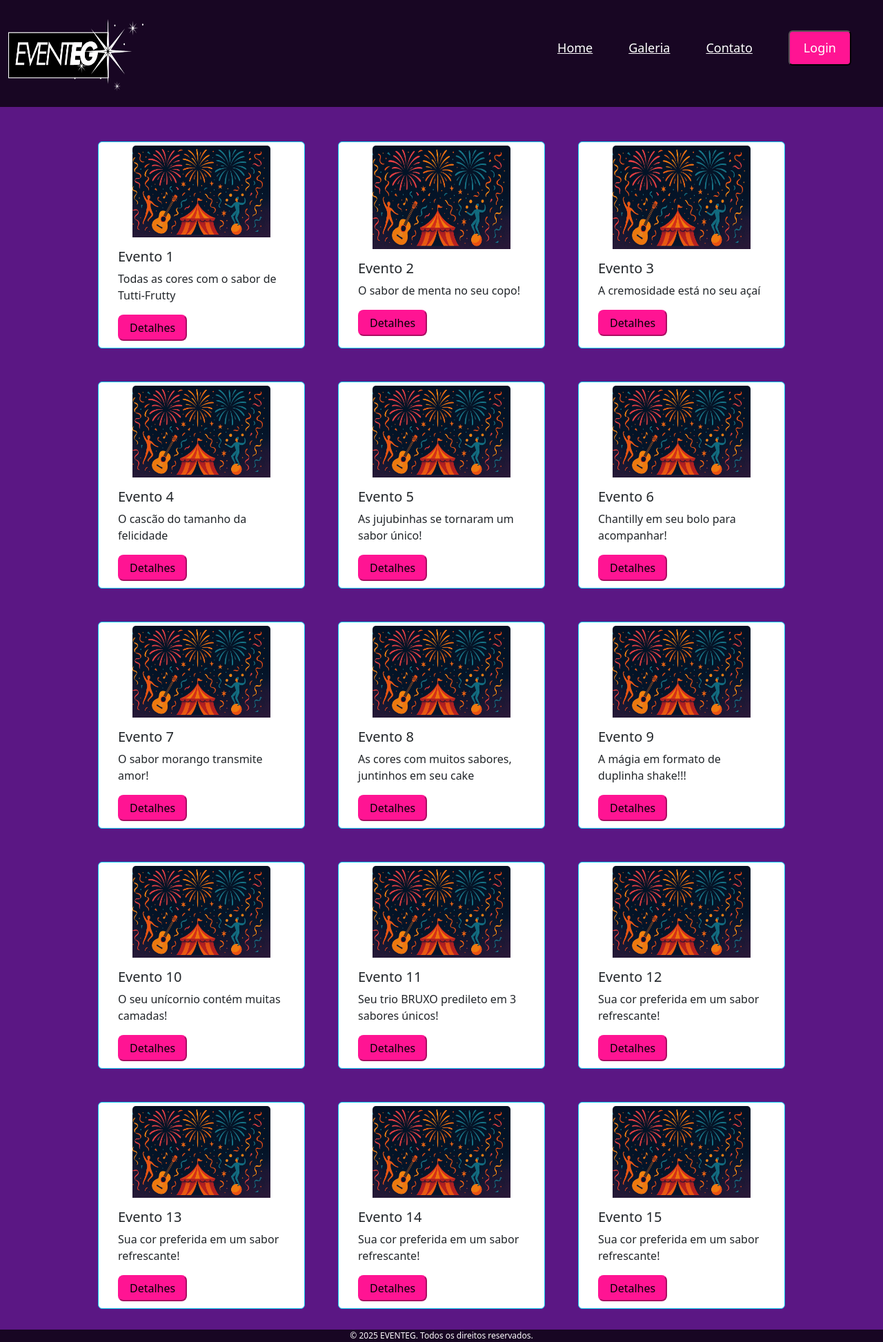
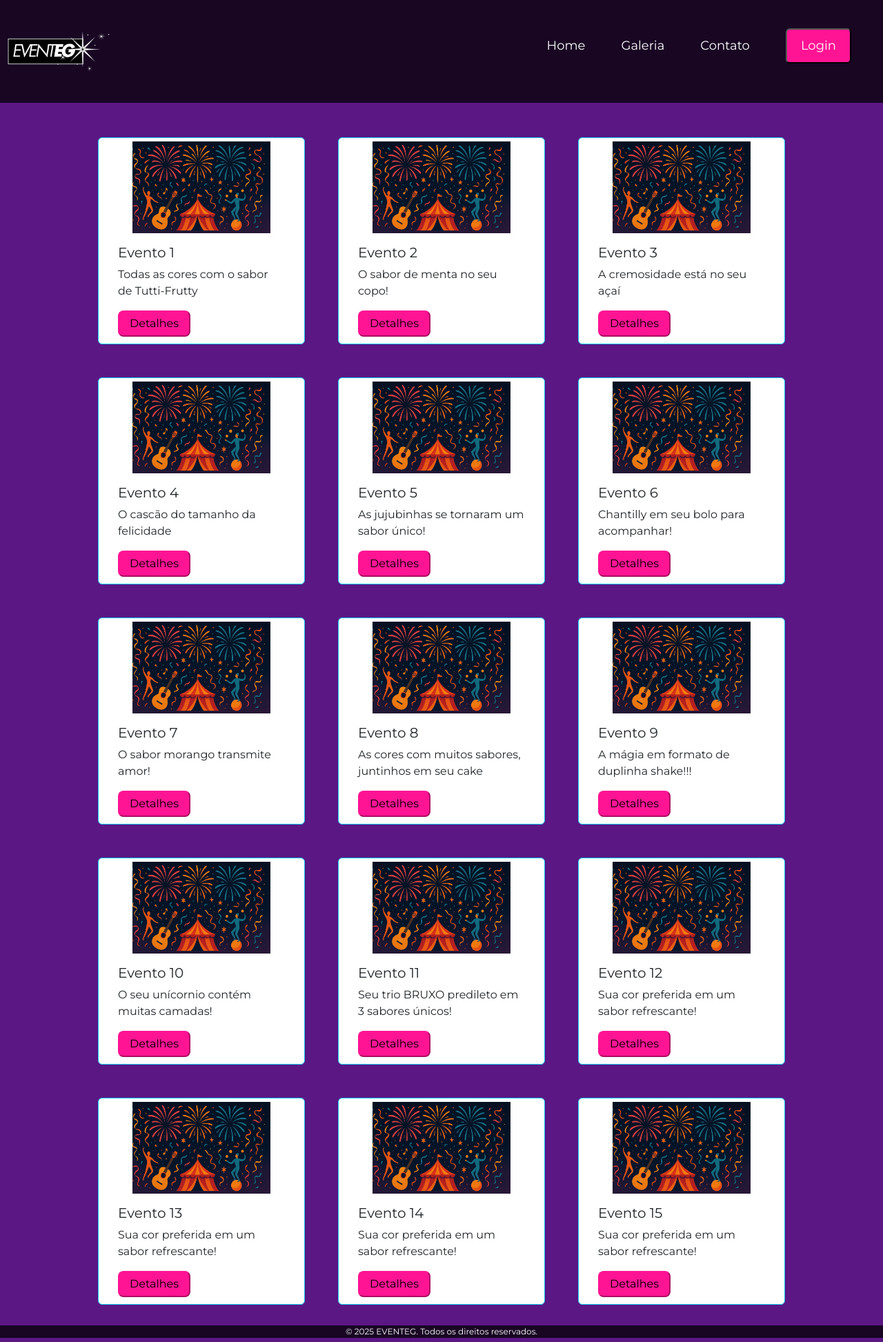
Before and after one commit to Gisele-Nuness/projeto-cadastro-de-eventos, a PHP site: page /galeria.html in a window 1280 px wide. Shown: the whole page at 69% size. Run offline with PHP 8.4, Linux system fonts and the light colour scheme.

Commit message:
melhorias no cabeçalho da galeria

```diff
--- a/contato.html
+++ b/contato.html
@@ -4,7 +4,7 @@
     <meta charset="UTF-8">
     <meta name="viewport" content="width=device-width, initial-scale=1.0">
     <title>EVENTEG</title>
-    <link rel="stylesheet" href="./css/index.css">
+
     <link rel="stylesheet" href="./css/reset.css">
     <link rel="stylesheet" href="./css/contato.css">
 </head>
--- a/css/cabecalho.css
+++ b/css/cabecalho.css
@@ -2,7 +2,7 @@
     width: 150px;
 
 }
-.cabecalho {
+header .cabecalho {
     display: flex;
     flex-direction: row;
     justify-content: space-between;
@@ -12,54 +12,54 @@
 
 }
 
-nav ul {
+header .cabecalho nav ul {
     display: flex;
     align-items: center;
-    padding: 10px;
-    font-size: 18px;
+    padding: 10px !important;
+    font-size: 18px !important;
 }
 
- nav ul li a {
-    padding: 11px 6px;
+header .cabecalho nav ul li a {
+    padding: 11px 6px !important;
     transition: .2s;
     display: inline-block;
-    margin: 20px;
+    margin: 20px !important;
     color: #fff;
     transition: 0.1s ease-in-out;
  }
 
-nav ul li a:hover {
+header .cabecalho nav ul li a:hover {
     transform: scale(1.1);
-    padding: 10px;
-    border-radius: 10px;
+    padding: 10px !important;
+    border-radius: 10px !important;
 }
 
-.btn-login {
+header .cabecalho .btn-login {
     background-color: 	#FF1493;
     border-radius: 6px;
-    padding: 10px 20px;
+    padding: 10px 20px !important;
     color: #fff;
     transition: 0.1s ease-in-out;
 }
 
-.btn-login:hover {
+header .cabecalho .btn-login:hover {
     transform: scale(1.1);
     cursor: pointer;
 }
 
-.menu {
+header .cabecalho .menu {
     display: none;
     width: 60px;
     height: 60px;
     align-self: flex-end;
 }
 
-nav label {
+header .cabecalho nav label {
     display: flex;
     flex-direction: column;
 }
 
-.hamburguer {
+header .cabecalho .hamburguer {
     background-color: #fff;
     position: relative;
     display: block;
--- a/css/galeria.css
+++ b/css/galeria.css
@@ -12,11 +12,11 @@
     background-color: #5b1784 !important;
 }
 
-img{
-    width: 200px !important;
-    height: 150px !important;
-    align-self: center !important;
-    margin-top: 5px !important;
+.imagem{
+    width: 200px;
+    height: 150px;
+    align-self: center;
+    margin-top: 5px;
 }
 
 .container {
--- a/css/reset.css
+++ b/css/reset.css
@@ -5,10 +5,10 @@
 }
 
 ul {
-    list-style: none;
+    list-style: none !important;
 }
 
 a {
-    text-decoration: none;
+    text-decoration: none !important;
     color: #000000;
 }
--- a/galeria.html
+++ b/galeria.html
@@ -5,17 +5,19 @@
     <meta charset="UTF-8">
     <meta name="viewport" content="width=device-width, initial-scale=1.0">
     <title>EVENTEG</title>
-    <link rel="stylesheet" href="./css/galeria.css">
-    <link rel="stylesheet" href="./css/reset.css">
+
     <link rel="shortcut icon" href="./img/logo-white.PNG" type="image/x-icon">
 
     <link href="https://cdn.jsdelivr.net/npm/bootstrap@5.3.3/dist/css/bootstrap.min.css" rel="stylesheet"
         integrity="sha384-QWTKZyjpPEjISv5WaRU9OFeRpok6YctnYmDr5pNlyT2bRjXh0JMhjY6hW+ALEwIH" crossorigin="anonymous">
 
+    <link rel="stylesheet" href="./css/reset.css">
+    <link rel="stylesheet" href="./css/galeria.css">
+    <link rel="stylesheet" href="./css/cabecalho.css">
 
-        <link rel="preconnect" href="https://fonts.googleapis.com">
-        <link rel="preconnect" href="https://fonts.gstatic.com" crossorigin>
-        <link href="https://fonts.googleapis.com/css2?family=Lexend:wght@100..900&display=swap" rel="stylesheet">
+    <link rel="preconnect" href="https://fonts.googleapis.com">
+    <link rel="preconnect" href="https://fonts.gstatic.com" crossorigin>
+    <link href="https://fonts.googleapis.com/css2?family=Lexend:wght@100..900&display=swap" rel="stylesheet">
 </head>
 
 <body class="body">
@@ -24,7 +26,6 @@
         <section class="cabecalho">
             <a href="#" class="logo">
                 <img src="./img/logo-black.PNG" alt="logo-eventeg" class="img-logo">
-                <link rel="stylesheet" href="./css/cabecalho.css">
             </a>
 
             <nav>
@@ -55,7 +56,7 @@
             <div class="row  row-cols-4 row-cols-md-2 gap-5">
 
                 <div class="card border-info" style="width: 300px; height: 300px;">
-                    <img src="./img/bg-galeria.png" class="card-img-top img-card" alt="...">
+                    <img class="imagem" src="./img/bg-galeria.png" class="card-img-top img-card" alt="...">
                     <div class="card-body">
                         <h5 class="card-title">Evento 1</h5>
                         <p class="card-text">Todas as cores com o sabor de Tutti-Frutty</p>
@@ -66,7 +67,7 @@
                 </div>
 
                 <div class="card border-info" style="width: 300px; height: 300px;">
-                    <img src="./img/bg-galeria.png" class="card-img-top img-card" alt="...">
+                    <img class="imagem" src="./img/bg-galeria.png" class="card-img-top img-card" alt="...">
                     <div class="card-body">
                         <h5 class="card-title">Evento 2</h5>
                         <p class="card-text">O sabor de menta no seu copo!</p>
@@ -77,7 +78,7 @@
                 </div>
 
                 <div class="card border-info" style="width: 300px; height: 300px;">
-                    <img src="./img/bg-galeria.png" class="card-img-top img-card" alt="...">
+                    <img class="imagem" src="./img/bg-galeria.png" class="card-img-top img-card" alt="...">
                     <div class="card-body">
                         <h5 class="card-title">Evento 3</h5>
                         <p class="card-text">A cremosidade está no seu açaí</p>
@@ -88,7 +89,7 @@
                 </div>
 
                 <div class="card border-info" style="width: 300px; height: 300px;">
-                    <img src="./img/bg-galeria.png" class="card-img-top img-card" alt="...">
+                    <img class="imagem" src="./img/bg-galeria.png" class="card-img-top img-card" alt="...">
                     <div class="card-body">
                         <h5 class="card-title">Evento 4</h5>
                         <p class="card-text">O cascão do tamanho da felicidade</p>
@@ -99,7 +100,7 @@
                 </div>
 
                 <div class="card border-info" style="width: 300px; height: 300px;">
-                    <img src="./img/bg-galeria.png" class="card-img-top img-card" alt="...">
+                    <img class="imagem" src="./img/bg-galeria.png" class="card-img-top img-card" alt="...">
                     <div class="card-body">
                         <h5 class="card-title">Evento 5</h5>
                         <p class="card-text">As jujubinhas se tornaram um sabor único!</p>
@@ -110,7 +111,7 @@
                 </div>
 
                 <div class="card border-info" style="width: 300px; height: 300px;">
-                    <img src="./img/bg-galeria.png" class="card-img-top img-card" alt="...">
+                    <img class="imagem" src="./img/bg-galeria.png" class="card-img-top img-card" alt="...">
                     <div class="card-body">
                         <h5 class="card-title">Evento 6</h5>
                         <p class="card-text">Chantilly em seu bolo para acompanhar!</p>
@@ -121,7 +122,7 @@
                 </div>
 
                 <div class="card border-info" style="width: 300px; height: 300px;">
-                    <img src="./img/bg-galeria.png" class="card-img-top img-card" alt="...">
+                    <img class="imagem" src="./img/bg-galeria.png" class="card-img-top img-card" alt="...">
                     <div class="card-body">
                         <h5 class="card-title">Evento 7</h5>
                         <p class="card-text">O sabor morango transmite amor!</p>
@@ -132,7 +133,7 @@
                 </div>
 
                 <div class="card border-info" style="width: 300px; height: 300px;">
-                    <img src="./img/bg-galeria.png" class="card-img-top img-card" alt="...">
+                    <img class="imagem" src="./img/bg-galeria.png" class="card-img-top img-card" alt="...">
                     <div class="card-body">
                         <h5 class="card-title">Evento 8</h5>
                         <p class="card-text">As cores com muitos sabores, juntinhos em seu cake</p>
@@ -143,7 +144,7 @@
                 </div>
 
                 <div class="card border-info" style="width: 300px; height: 300px;">
-                    <img src="./img/bg-galeria.png" class="card-img-top img-card" alt="...">
+                    <img class="imagem" src="./img/bg-galeria.png" class="card-img-top img-card" alt="...">
                     <div class="card-body">
                         <h5 class="card-title">Evento 9</h5>
                         <p class="card-text">A mágia em formato de duplinha shake!!!</p>
@@ -155,7 +156,7 @@
                 </div>
 
                 <div class="card border-info" style="width: 300px; height: 300px;">
-                    <img src="./img/bg-galeria.png" class="card-img-top img-card" alt="...">
+                    <img class="imagem" src="./img/bg-galeria.png" class="card-img-top img-card" alt="...">
                     <div class="card-body">
                         <h5 class="card-title">Evento 10</h5>
                         <p class="card-text">O seu unícornio contém muitas camadas!</p>
@@ -167,7 +168,7 @@
                 </div>
 
                 <div class="card border-info" style="width: 300px; height: 300px;">
-                    <img src="./img/bg-galeria.png" class="card-img-top img-card" alt="...">
+                    <img class="imagem" src="./img/bg-galeria.png" class="card-img-top img-card" alt="...">
                     <div class="card-body">
                         <h5 class="card-title">Evento 11</h5>
                         <p class="card-text">Seu trio BRUXO predileto em 3 sabores únicos!</p>
@@ -179,7 +180,7 @@
                 </div>
 
                 <div class="card border-info" style="width: 300px; height: 300px;">
-                    <img src="./img/bg-galeria.png" class="card-img-top img-card" alt="...">
+                    <img class="imagem" src="./img/bg-galeria.png" class="card-img-top img-card" alt="...">
                     <div class="card-body">
                         <h5 class="card-title">Evento 12</h5>
                         <p class="card-text">Sua cor preferida em um sabor refrescante!</p>
@@ -191,7 +192,7 @@
 
 
                 <div class="card border-info" style="width: 300px; height: 300px;">
-                    <img src="./img/bg-galeria.png" class="card-img-top img-card" alt="...">
+                    <img class="imagem" src="./img/bg-galeria.png" class="card-img-top img-card" alt="...">
                     <div class="card-body">
                         <h5 class="card-title">Evento 13</h5>
                         <p class="card-text">Sua cor preferida em um sabor refrescante!</p>
@@ -203,7 +204,7 @@
 
 
                 <div class="card border-info" style="width: 300px; height: 300px;">
-                    <img src="./img/bg-galeria.png" class="card-img-top img-card" alt="...">
+                    <img class="imagem" src="./img/bg-galeria.png" class="card-img-top img-card" alt="...">
                     <div class="card-body">
                         <h5 class="card-title">Evento 14</h5>
                         <p class="card-text">Sua cor preferida em um sabor refrescante!</p>
@@ -215,7 +216,7 @@
 
 
                 <div class="card border-info" style="width: 300px; height: 300px;">
-                    <img src="./img/bg-galeria.png" class="card-img-top img-card" alt="...">
+                    <img class="imagem" src="./img/bg-galeria.png" class="card-img-top img-card" alt="...">
                     <div class="card-body">
                         <h5 class="card-title">Evento 15</h5>
                         <p class="card-text">Sua cor preferida em um sabor refrescante!</p>
@@ -237,7 +238,7 @@
                         <button type="button" class="btn-close" data-bs-dismiss="modal" aria-label="Close"></button>
                     </div>
                     <div class="modal-body" style="width: 18rem;">
-                        <img src="./img/bg-galeria.png" class="card-img-top img-card" alt="...">
+                        <img class="imagem" src="./img/bg-galeria.png" class="card-img-top img-card" alt="...">
                         <p class="texto-modal">Valor: R$22,00</p>
                     </div>
                     <div class="modal-footer">
@@ -256,7 +257,7 @@
                         <button type="button" class="btn-close" data-bs-dismiss="modal" aria-label="Close"></button>
                     </div>
                     <div class="modal-body" style="width: 18rem;">
-                        <img src="./img/bg-galeria.png" class="card-img-top img-card" alt="...">
+                        <img class="imagem" src="./img/bg-galeria.png" class="card-img-top img-card" alt="...">
                         <p class="texto-modal">Valor: R$18,00</p>
                     </div>
                     <div class="modal-footer">
@@ -275,7 +276,7 @@
                         <button type="button" class="btn-close" data-bs-dismiss="modal" aria-label="Close"></button>
                     </div>
                     <div class="modal-body" style="width: 18rem;">
-                        <img src="./img/bg-galeria.png" class="card-img-top img-card" alt="...">
+                        <img class="imagem" src="./img/bg-galeria.png" class="card-img-top img-card" alt="...">
                         <p class="texto-modal">Valor: R$13,00</p>
                     </div>
                     <div class="modal-footer">
@@ -294,7 +295,7 @@
                         <button type="button" class="btn-close" data-bs-dismiss="modal" aria-label="Close"></button>
                     </div>
                     <div class="modal-body" style="width: 18rem;">
-                        <img src="./img/bg-galeria.png" class="card-img-top img-card" alt="...">
+                        <img class="imagem" src="./img/bg-galeria.png" class="card-img-top img-card" alt="...">
                         <p class="texto-modal">Valor: R$7,00</p>
                     </div>
                     <div class="modal-footer">
@@ -313,7 +314,7 @@
                         <button type="button" class="btn-close" data-bs-dismiss="modal" aria-label="Close"></button>
                     </div>
                     <div class="modal-body" style="width: 18rem;">
-                        <img src="./img/bg-galeria.png" class="card-img-top img-card" alt="...">
+                        <img class="imagem" src="./img/bg-galeria.png" class="card-img-top img-card" alt="...">
                         <p class="texto-modal">Valor: R$20,00</p>
                     </div>
                     <div class="modal-footer">
@@ -332,7 +333,7 @@
                         <button type="button" class="btn-close" data-bs-dismiss="modal" aria-label="Close"></button>
                     </div>
                     <div class="modal-body" style="width: 18rem;">
-                        <img src="./img/bg-galeria.png" class="card-img-top img-card" alt="...">
+                        <img class="imagem" src="./img/bg-galeria.png" class="card-img-top img-card" alt="...">
                         <p class="texto-modal">Valor: R$9,00 (a fatia)</p>
                     </div>
                     <div class="modal-footer">
@@ -351,7 +352,7 @@
                         <button type="button" class="btn-close" data-bs-dismiss="modal" aria-label="Close"></button>
                     </div>
                     <div class="modal-body" style="width: 18rem;">
-                        <img src="./img/bg-galeria.png" class="card-img-top img-card" alt="...">
+                        <img class="imagem" src="./img/bg-galeria.png" class="card-img-top img-card" alt="...">
                         <p class="texto-modal">Valor: R$9,00</p>
                     </div>
                     <div class="modal-footer">
@@ -370,7 +371,7 @@
                         <button type="button" class="btn-close" data-bs-dismiss="modal" aria-label="Close"></button>
                     </div>
                     <div class="modal-body" style="width: 18rem;">
-                        <img src="./img/bg-galeria.png" class="card-img-top img-card" alt="...">
+                        <img class="imagem" src="./img/bg-galeria.png" class="card-img-top img-card" alt="...">
                         <p class="texto-modal">Valor: R$7,50 (a fatia)</p>
                     </div>
                     <div class="modal-footer">
@@ -391,7 +392,7 @@
                         <button type="button" class="btn-close" data-bs-dismiss="modal" aria-label="Close"></button>
                     </div>
                     <div class="modal-body" style="width: 18rem;">
-                        <img src="./img/bg-galeria.png" class="card-img-top img-card" alt="...">
+                        <img class="imagem" src="./img/bg-galeria.png" class="card-img-top img-card" alt="...">
                         <p class="texto-modal">Valor: R$20,00 (a dupla)</p>
                     </div>
                     <div class="modal-footer">
@@ -410,7 +411,7 @@
                         <button type="button" class="btn-close" data-bs-dismiss="modal" aria-label="Close"></button>
                     </div>
                     <div class="modal-body" style="width: 18rem;">
-                        <img src="./img/bg-galeria.png" class="card-img-top img-card" alt="...">
+                        <img class="imagem" src="./img/bg-galeria.png" class="card-img-top img-card" alt="...">
                         <p class="texto-modal">Valor: R$10,00</p>
                     </div>
                     <div class="modal-footer">
@@ -430,7 +431,7 @@
                         <button type="button" class="btn-close" data-bs-dismiss="modal" aria-label="Close"></button>
                     </div>
                     <div class="modal-body" style="width: 18rem;">
-                        <img src="./img/bg-galeria.png" class="card-img-top img-card" alt="...">
+                        <img class="imagem" src="./img/bg-galeria.png" class="card-img-top img-card" alt="...">
                         <p class="texto-modal">Valor: R$11,00 (cada)</p>
                     </div>
                     <div class="modal-footer">
@@ -450,7 +451,7 @@
                         <button type="button" class="btn-close" data-bs-dismiss="modal" aria-label="Close"></button>
                     </div>
                     <div class="modal-body" style="width: 18rem;">
-                        <img src="./img/bg-galeria.png" class="card-img-top img-card" alt="...">
+                        <img class="imagem" src="./img/bg-galeria.png" class="card-img-top img-card" alt="...">
                         <p class="texto-modal">Valor: R$6,00</p>
                     </div>
                     <div class="modal-footer">
@@ -470,7 +471,7 @@
                         <button type="button" class="btn-close" data-bs-dismiss="modal" aria-label="Close"></button>
                     </div>
                     <div class="modal-body" style="width: 18rem;">
-                        <img src="./img/bg-galeria.png" class="card-img-top img-card" alt="...">
+                        <img class="imagem" src="./img/bg-galeria.png" class="card-img-top img-card" alt="...">
                         <p class="texto-modal">Valor: R$6,00</p>
                     </div>
                     <div class="modal-footer">
@@ -490,7 +491,7 @@
                         <button type="button" class="btn-close" data-bs-dismiss="modal" aria-label="Close"></button>
                     </div>
                     <div class="modal-body" style="width: 18rem;">
-                        <img src="./img/bg-galeria.png" class="card-img-top img-card" alt="...">
+                        <img class="imagem" src="./img/bg-galeria.png" class="card-img-top img-card" alt="...">
                         <p class="texto-modal">Valor: R$6,00</p>
                     </div>
                     <div class="modal-footer">
@@ -510,7 +511,7 @@
                         <button type="button" class="btn-close" data-bs-dismiss="modal" aria-label="Close"></button>
                     </div>
                     <div class="modal-body" style="width: 18rem;">
-                        <img src="./img/bg-galeria.png" class="card-img-top img-card" alt="...">
+                        <img class="imagem" src="./img/bg-galeria.png" class="card-img-top img-card" alt="...">
                         <p class="texto-modal">Valor: R$6,00</p>
                     </div>
                     <div class="modal-footer">
```
